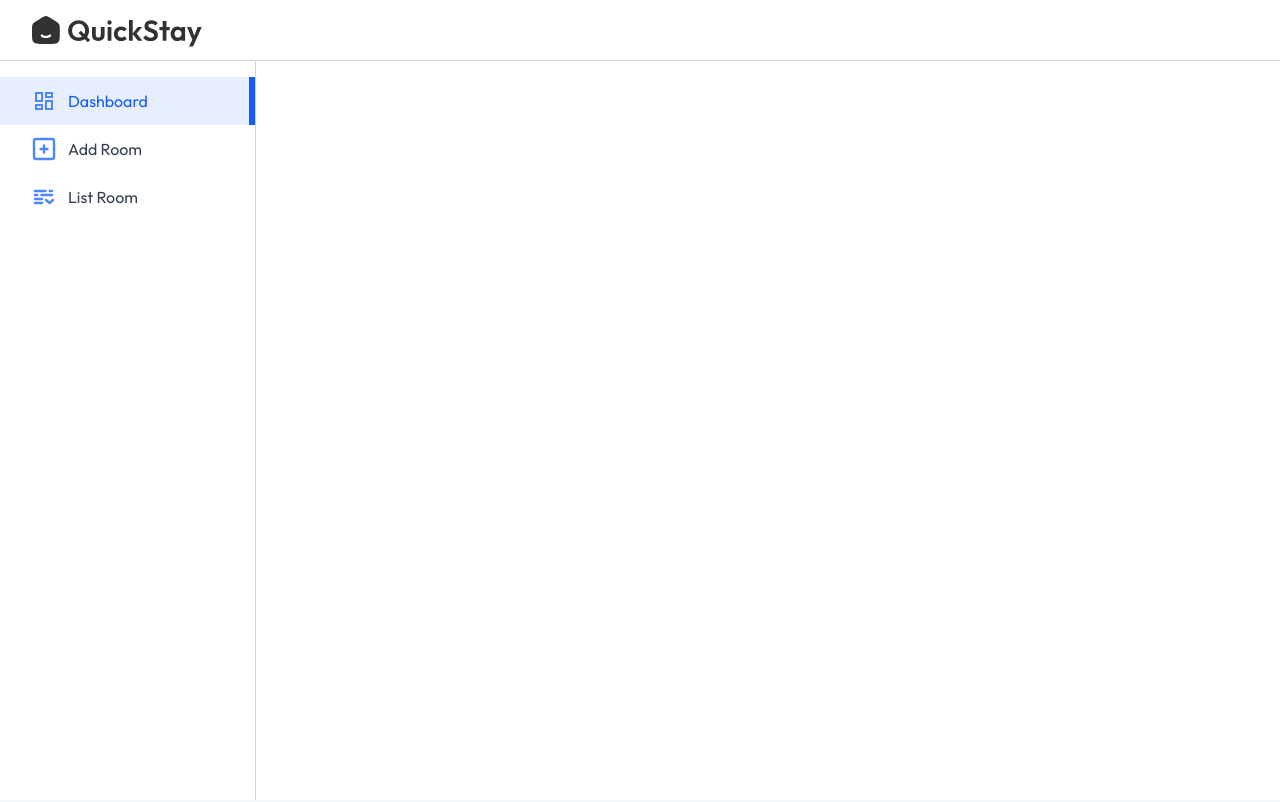
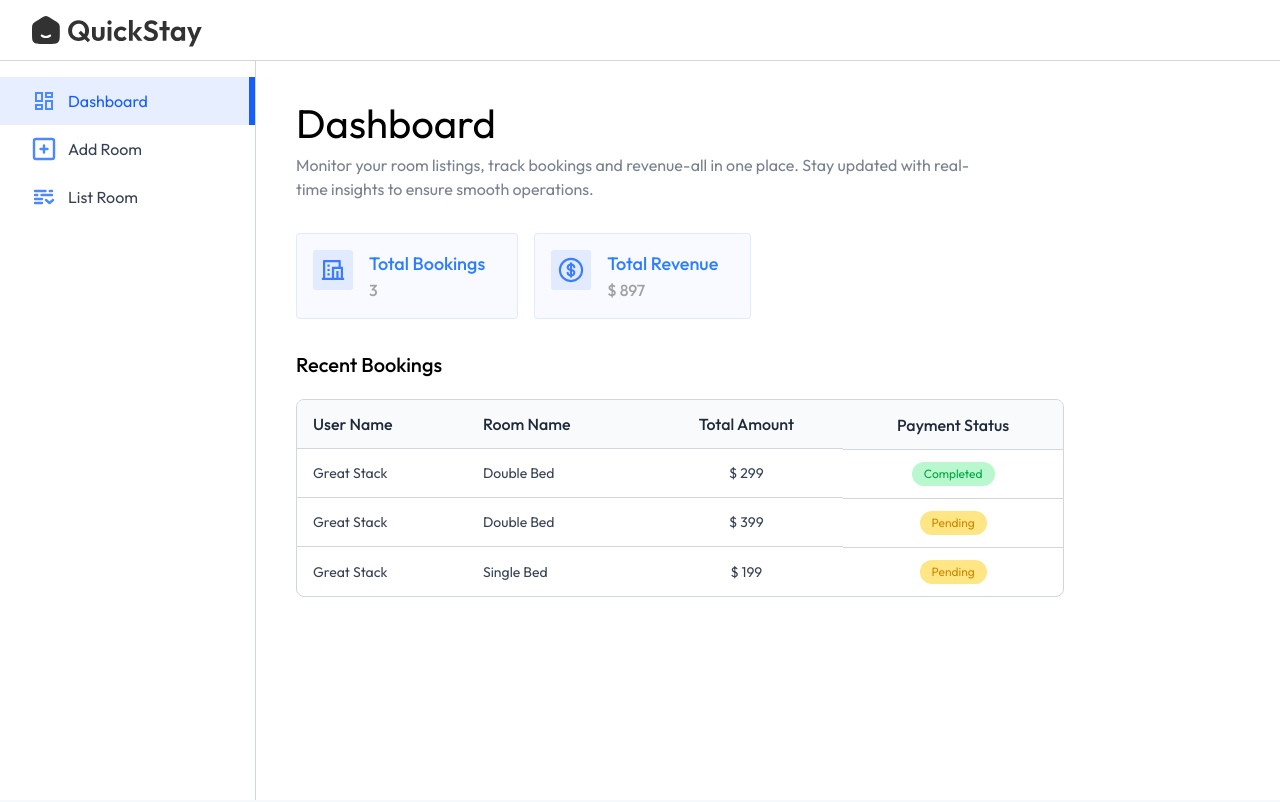
Before and after one commit to aakritii7/Hotel-Booking, a React (Vite) app: page /owner in a window 1280 px wide. Shown: the top 802 px of the page. Built offline with nearby package versions, Linux system fonts and the light colour scheme; no server answers; a web font is replaced by a local one.

Commit message:
Owner Dashboard is completed

```diff
--- a/src/Pages/HotelOwner/Dashboard.jsx
+++ b/src/Pages/HotelOwner/Dashboard.jsx
@@ -1,9 +1,72 @@
-import React from 'react'
+import React, { useState } from 'react'
+import Title from '../../Components/Title'
+import { assets, dashboardDummyData } from '../../assets/assets'
 
 const Dashboard = () => {
+
+    const [dashboardData, setDashboardData] = useState(dashboardDummyData)
   return (
     <div>
+      <Title align='left' font='outfit' title='Dashboard' subTitle='Monitor your room listings, track bookings and revenue-all in one place. Stay updated with real-time insights to ensure smooth operations.' />
+      <div className='flex gap-4 my-8'>
+        {/* Total Bookings */}
+        <div className='bg-primary/3 border border-primary/10 rounded flex p-4 pr-8'>
+        <img src={assets.totalBookingIcon} alt="" className='max-sm:hidden h-10' />
+        <div className='flex flex-col sm:ml-4 font-medium'>
+            <p className='text-blue-500 text-lg'>Total Bookings</p>
+            <p className='text-neutral-400 text-base'>{dashboardData.totalBookings}</p>
+        </div>
+        </div>
 
+        {/* Total Revenue */}
+        <div className='bg-primary/3 border border-primary/10 rounded flex p-4 pr-8'>
+        <img src={assets.totalRevenueIcon} alt="" className='max-sm:hidden h-10' />
+        <div className='flex flex-col sm:ml-4 font-medium'>
+            <p className='text-blue-500 text-lg'>Total Revenue</p>
+            <p className='text-neutral-400 text-base'>$ {dashboardData.totalRevenue}</p>
+        </div>
+        </div>
+
+      </div>
+
+      {/* Recent Bookings */}
+      <h2 className='text-xl text-blue950/70 font-medium mb-5'>Recent Bookings</h2>
+      <div className='w-full max-w-3xl text-left border border-gray-300 rounded-lg max-h-80 overflow-y-scroll'>
+
+
+        <table className='w-full'>
+            <thead className='bg-gray-50'>
+                <tr>
+                    <th className='py-3 px-4 text-gray-800 font-medium'>User Name</th>
+                    <th className='py-3 px-4 text-gray-800 font-medium max-sm:hidden'>Room Name</th>
+                    <th className='py-3 px-4 text-gray-800 font-medium text-center'>Total Amount</th>
+                    <th className='py-3 px-4 text-gray-800 font-medium text-center'>Payment Status</th>
+                </tr>
+            </thead>
+
+            <tbody className='text-sm'>
+                {dashboardData.bookings.map((item, index)=>(
+                    <tr key={index}>
+                        <td className='py-3 px-4 text-gray-700 border-t border-gray-300'>
+                            {item.user.username}
+                        </td>
+                        <td className='py-3 px-4 text-gray-700 border-t border-gray-300 max-sm:hidden'>
+                            {item.room.roomType}
+                        </td>
+                        <td className='py-3 px-4 text-gray-700 border-t border-gray-300 text-center'>
+                            $ {item.totalPrice}
+                        </td>
+                        <td className='py-3 px-4 border-t border-gray-300 flex'>
+                            <button className={`py-1 px-3 text-xs rounded-full mx-auto ${item.isPaid ? 'bg-green-200 text-green-600' : 'bg-amber-200 text-yellow-600'}`}>
+                                {item.isPaid ? 'Completed' : 'Pending'}
+                            </button>
+                        </td>
+                    </tr>
+                ))}
+            </tbody>
+        </table>
+
+      </div>
     </div>
   )
 }
```
